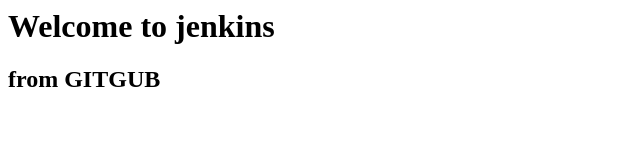
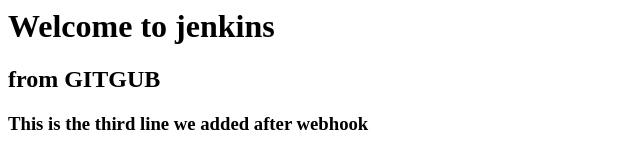
Before and after one commit to rohitn94/sample-Jenkin-repo, a plain HTML site: page index.html in a window 1280 px wide. Shown: the whole page, without its empty margins (0-640 px from the left). Drawn offline with Linux system fonts and the light colour scheme.

Commit message:
Update index.html

```diff
--- a/index.html
+++ b/index.html
@@ -1,2 +1,3 @@
 <h1>Welcome to jenkins <h1>
 <h2> from GITGUB</h2>
+<H3><B> This is the third line we added after webhook </B></H3>
```
